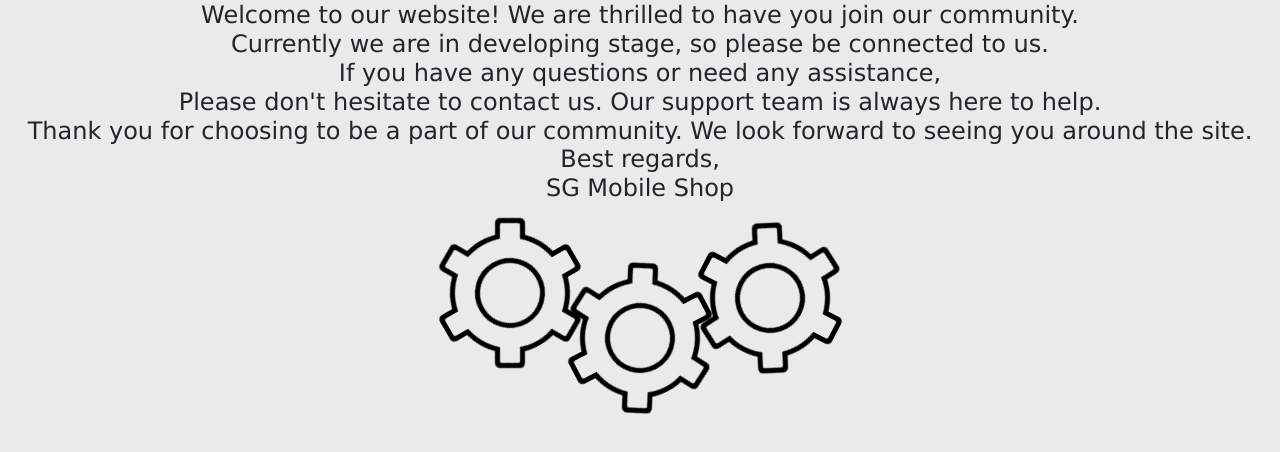
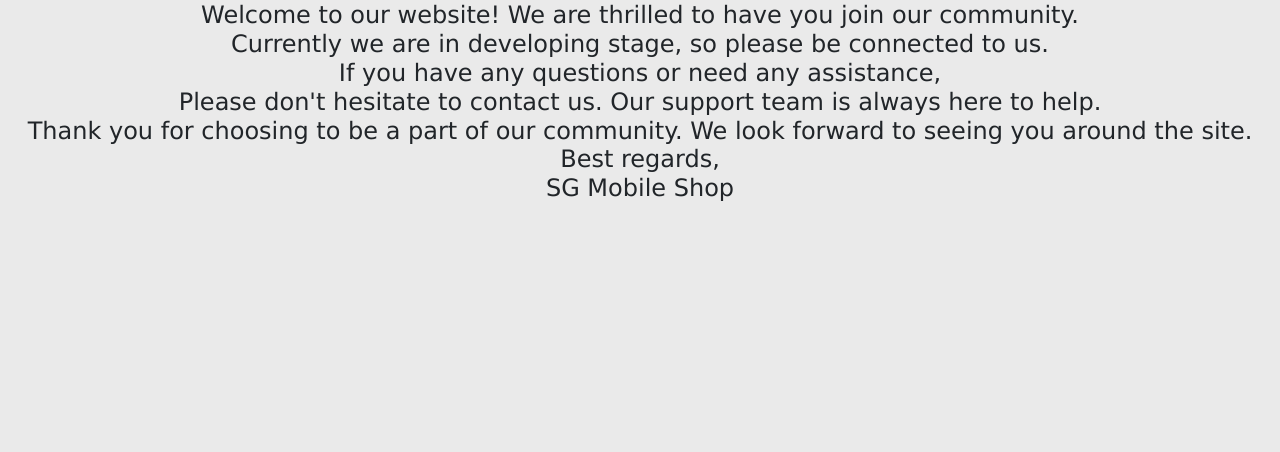
Before and after one commit to SatyamGangani/SGMobileShop, a plain HTML site: page welcome.html in a window 1280 px wide. Shown: the part 340-792 px from the top of the page. Drawn offline with Linux system fonts and the light colour scheme; a web font is replaced by a local one.

Commit message:
changes in welcome

```diff
--- a/welcome.html
+++ b/welcome.html
@@ -37,116 +37,6 @@ h1, h2 {
   -webkit-transition: opacity 0.5s linear, margin-top 0.5s linear; /* Safari */
   transition: opacity 0.5s linear, margin-top 0.5s linear;
 }
-.loading h1, .loading h2 {
-  margin-top: 0px;
-  opacity: 0;
-}
-.gears {
-  position: relative;
-  margin: 0 auto;
-  width: auto; height: 0;
-}
-.gear {
-  position: relative;
-  z-index: 0;
-  width: 120px; height: 120px;
-  margin: 0 auto;
-  border-radius: 50%;
-  background: var(--stroke-color);
-}
-.gear:before{
-  position: absolute; left: 5px; top: 5px; right: 5px; bottom: 5px;
-  z-index: 2;
-  content: "";
-  border-radius: 50%;
-  background: var(--main-color);
-}
-.gear:after {
-  position: absolute; left: 25px; top: 25px;
-  z-index: 3;
-  content: "";
-  width: 70px; height: 70px;
-  border-radius: 50%;
-  border: 5px solid var(--stroke-color);
-  box-sizing: border-box;
-  background: var(--main-color);
-}
-.gear.one {
-  left: -130px;
-}
-.gear.two {
-  top: -75px;
-}
-.gear.three {
-  top: -235px;
-  left: 130px;
-}
-.gear .bar {
-  position: absolute; left: -15px; top: 50%;
-  z-index: 0;
-  width: 150px; height: 30px;
-  margin-top: -15px;
-  border-radius: 5px;
-  background: var(--stroke-color);
-}
-.gear .bar:before {
-  position: absolute; left: 5px; top: 5px; right: 5px; bottom: 5px;
-  z-index: 1;
-  content: "";
-  border-radius: 2px;
-  background: var(--main-color);
-}
-.gear .bar:nth-child(2) {
-  transform: rotate(60deg);
-  -webkit-transform: rotate(60deg);
-}
-.gear .bar:nth-child(3) {
-  transform: rotate(120deg);
-  -webkit-transform: rotate(120deg);
-}
-@-webkit-keyframes clockwise {
-  0% { -webkit-transform: rotate(0deg);}
-  100% { -webkit-transform: rotate(360deg);}
-}
-@-webkit-keyframes anticlockwise {
-  0% { -webkit-transform: rotate(360deg);}
-  100% { -webkit-transform: rotate(0deg);}
-}
-@-webkit-keyframes clockwiseError {
-  0% { -webkit-transform: rotate(0deg);}
-  20% { -webkit-transform: rotate(30deg);}
-  40% { -webkit-transform: rotate(25deg);}
-  60% { -webkit-transform: rotate(30deg);}
-  100% { -webkit-transform: rotate(0deg);}
-}
-@-webkit-keyframes anticlockwiseErrorStop {
-  0% { -webkit-transform: rotate(0deg);}
-  20% { -webkit-transform: rotate(-30deg);}
-  60% { -webkit-transform: rotate(-30deg);}
-  100% { -webkit-transform: rotate(0deg);}
-}
-@-webkit-keyframes anticlockwiseError {
-  0% { -webkit-transform: rotate(0deg);}
-  20% { -webkit-transform: rotate(-30deg);}
-  40% { -webkit-transform: rotate(-25deg);}
-  60% { -webkit-transform: rotate(-30deg);}
-  100% { -webkit-transform: rotate(0deg);}
-}
-.gear.one {
-  -webkit-animation: anticlockwiseErrorStop 2s linear infinite;
-}
-.gear.two {
-  -webkit-animation: anticlockwiseError 2s linear infinite;
-}
-.gear.three {
-  -webkit-animation: clockwiseError 2s linear infinite;
-}
-.loading .gear.one, .loading .gear.three {
-  -webkit-animation: clockwise 3s linear infinite;
-}
-.loading .gear.two {
-  -webkit-animation: anticlockwise 3s linear infinite;
-}
     </style>
 </head>
 <link href="assets/fontSans.css" rel="stylesheet">
@@ -185,23 +75,6 @@ h1, h2 {
 
   <h1>:(</h1>
   <h2 id="msgHead"></h2>
-  <div class="gears">
-    <div class="gear one">
-      <div class="bar"></div>
-      <div class="bar"></div>
-      <div class="bar"></div>
-    </div>
-    <div class="gear two">
-      <div class="bar"></div>
-      <div class="bar"></div>
-      <div class="bar"></div>
-    </div>
-    <div class="gear three">
-      <div class="bar"></div>
-      <div class="bar"></div>
-      <div class="bar"></div>
-    </div>
-  </div>
 
   <script>
     $(document).ready(()=>{
@@ -226,13 +99,6 @@ h1, h2 {
       $('body').removeClass('loading');
     }, 1000);
   });
-//   $(document).ready(()=>{
-//       urlParam = new URLSearchParams(urlstr);
-//       name = urlParam.get('name');
-//       alert(name)
-//     urlstr = window.location.search;
-//     $("#msgHead").val()=`Hey ${name}`
-//   })
   </script>
 </body>
 </html>
```
Also changed, not shown: 1 other file.
